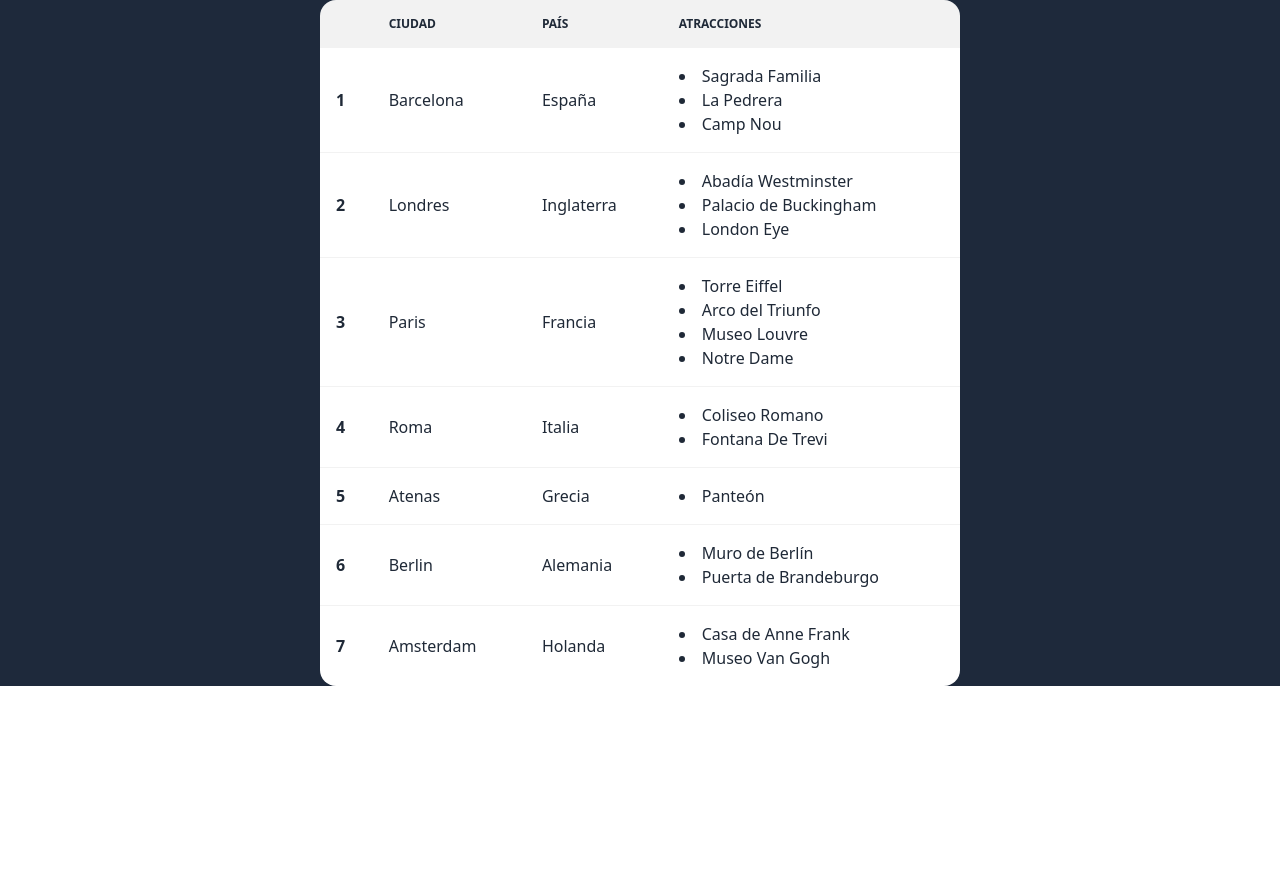
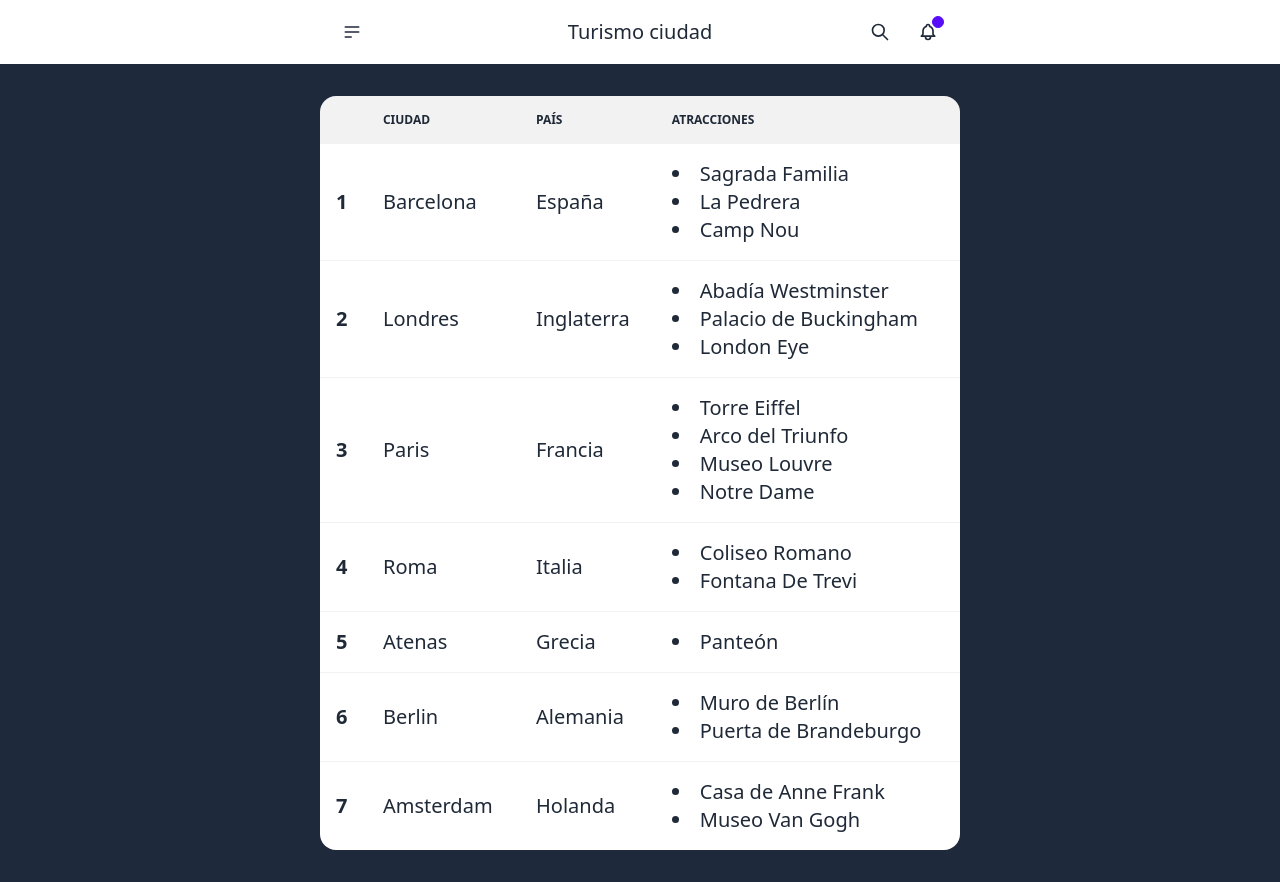
Before and after one commit to ignacioisas9/interaction-gallery, a React (Create React App) app: page /Destinos in a window 1280 px wide. Before the commit the page ends 800 px from the top, so only its background shows below. Built offline with nearby package versions, Linux system fonts and the light colour scheme.

Commit message:
navbar incluided, dropdown needs to be fixed so that menu closes when item clicked

```diff
--- a/package.json
+++ b/package.json
@@ -11,6 +11,7 @@
     "react": "^18.0.0",
     "react-dom": "^18.0.0",
     "react-final-form": "^6.5.9",
+    "react-outside-click-handler": "^1.3.0",
     "react-router-dom": "^6.3.0",
     "react-scripts": "5.0.0",
     "web-vitals": "^2.1.4"
--- a/public/index.html
+++ b/public/index.html
@@ -10,7 +10,7 @@
     />
     <title>Europe Destinations</title>
   </head>
-  <body>
+  <body class="font-sans text-xl">
     <noscript>You need to enable JavaScript to run this app.</noscript>
     <div id="root"></div>
   </body>
--- a/src/App.js
+++ b/src/App.js
@@ -5,11 +5,13 @@ import Destinos from "./pages/Destinos"
 import Precios from "./pages/Precios";
 import MiViaje from "./pages/MiViaje";
 import NotFound from "./pages/NotFound";
+import NavBar from "./components/NavBar";
 
 export function App() {
 
   return (
     <BrowserRouter>
+      <NavBar/>
       <Routes>
         <Route path="/" element={<Home/>} />
         <Route path="/Destinos" element={<Destinos/>} />
--- /dev/null
+++ b/src/components/NavBar.js
@@ -0,0 +1,105 @@
+import { NavLink } from "react-router-dom";
+
+export default function NavBar() {
+  return (
+    <div class="navbar bg-base-100 w-1/2 m-auto flex font-sans">
+      <div class="navbar-start">
+        <div class="dropdown">
+          <label
+            tabindex="0"
+            class="btn btn-ghost btn-circle"
+          >
+            <svg
+              xmlns="http://www.w3.org/2000/svg"
+              class="h-5 w-5"
+              fill="none"
+              viewBox="0 0 24 24"
+              stroke="currentColor"
+            >
+              <path
+                stroke-linecap="round"
+                stroke-linejoin="round"
+                stroke-width="2"
+                d="M4 6h16M4 12h16M4 18h7"
+              />
+            </svg>
+          </label>
+          <ul
+            tabindex="0"
+            class="menu menu-compact dropdown-content mt-3 shadow bg-base-100 rounded-xl w-52 text-left bg-opacity-90"
+          >
+            <li>
+              <NavLink
+                className={({ isActive }) => (isActive ? "font-bold" : "")}
+                to="/Destinos"
+              >
+                Destinos
+              </NavLink>
+            </li>
+            <li>
+              <NavLink
+                className={({ isActive }) => (isActive ? "font-bold" : "")}
+                to="/Precios"
+              >
+                Precios
+              </NavLink>
+            </li>
+            <li>
+              <NavLink
+                className={({ isActive }) => (isActive ? "font-bold" : "")}
+                to="/MiViaje"
+              >
+                Tu viaje
+              </NavLink>
+            </li>
+          </ul>
+        </div>
+      </div>
+      <div class="navbar-center">
+        <NavLink
+          to=""
+          class="btn btn-ghost text-xl normal-case"
+        >
+          Turismo ciudad
+        </NavLink>
+      </div>
+      <div class="navbar-end">
+        <button class="btn btn-ghost btn-circle">
+          <svg
+            xmlns="http://www.w3.org/2000/svg"
+            class="h-5 w-5"
+            fill="none"
+            viewBox="0 0 24 24"
+            stroke="currentColor"
+          >
+            <path
+              stroke-linecap="round"
+              stroke-linejoin="round"
+              stroke-width="2"
+              d="M21 21l-6-6m2-5a7 7 0 11-14 0 7 7 0 0114 0z"
+            />
+          </svg>
+        </button>
+        <button class="btn btn-ghost btn-circle">
+          <div class="indicator">
+            <svg
+              xmlns="http://www.w3.org/2000/svg"
+              class="h-5 w-5"
+              fill="none"
+              viewBox="0 0 24 24"
+              stroke="currentColor"
+            >
+              <path
+                stroke-linecap="round"
+                stroke-linejoin="round"
+                stroke-width="2"
+                d="M15 17h5l-1.405-1.405A2.032 2.032 0 0118 14.158V11a6.002 6.002 0 00-4-5.659V5a2 2 0 10-4 0v.341C7.67 6.165 6 8.388 6 11v3.159c0 .538-.214 1.055-.595 1.436L4 17h5m6 0v1a3 3 0 11-6 0v-1m6 0H9"
+              />
+            </svg>
+            <span class="badge badge-xs badge-primary indicator-item"></span>
+          </div>
+        </button>
+      </div>
+    </div>
+  );
+}
--- a/src/pages/Destinos.js
+++ b/src/pages/Destinos.js
@@ -3,7 +3,7 @@ import { cities } from "../Images";
 
 export default function Destinos() {
   return (
-    <div class="bg-slate-800 w-auto">
+    <div class="bg-slate-800 w-auto p-8">
       <div class="overflow-x-auto m-auto max-w-screen-sm flex">
         <table class="table w-full">
           <thead>
--- a/src/pages/Home.js
+++ b/src/pages/Home.js
@@ -15,86 +15,7 @@ export default function Home() {
   return (
     <div className="w-auto min-h-screen flex bg-slate-800 font-sans">
       <div className="m-auto w-auto max-w-screen-sm pt-0 px-0 pr-0 text-center">
-        <div class="navbar bg-base-100">
-          <div class="navbar-start">
-            <div class="dropdown">
-              <label tabindex="0" class="btn btn-ghost btn-circle">
-                <svg
-                  xmlns="http://www.w3.org/2000/svg"
-                  class="h-5 w-5"
-                  fill="none"
-                  viewBox="0 0 24 24"
-                  stroke="currentColor"
-                >
-                  <path
-                    stroke-linecap="round"
-                    stroke-linejoin="round"
-                    stroke-width="2"
-                    d="M4 6h16M4 12h16M4 18h7"
-                  />
-                </svg>
-              </label>
-              <ul
-                tabindex="0"
-                class="menu menu-compact dropdown-content mt-3 shadow bg-base-100 rounded-xl w-52 text-left"
-              >
-                <li>
-                  <a href="/Destinos">Destinos</a>
-                </li>
-                <li>
-                  <a href="/Precios">Precios</a>
-                </li>
-                <li>
-                  <a href="/MiViaje">Tu viaje</a>
-                </li>
-              </ul>
-            </div>
-          </div>
-          <div class="navbar-center">
-            <a href="/" class="btn btn-ghost normal-case text-xl">
-              Turismo ciudad
-            </a>
-          </div>
-          <div class="navbar-end">
-            <button class="btn btn-ghost btn-circle">
-              <svg
-                xmlns="http://www.w3.org/2000/svg"
-                class="h-5 w-5"
-                fill="none"
-                viewBox="0 0 24 24"
-                stroke="currentColor"
-              >
-                <path
-                  stroke-linecap="round"
-                  stroke-linejoin="round"
-                  stroke-width="2"
-                  d="M21 21l-6-6m2-5a7 7 0 11-14 0 7 7 0 0114 0z"
-                />
-              </svg>
-            </button>
-            <button class="btn btn-ghost btn-circle">
-              <div class="indicator">
-                <svg
-                  xmlns="http://www.w3.org/2000/svg"
-                  class="h-5 w-5"
-                  fill="none"
-                  viewBox="0 0 24 24"
-                  stroke="currentColor"
-                >
-                  <path
-                    stroke-linecap="round"
-                    stroke-linejoin="round"
-                    stroke-width="2"
-                    d="M15 17h5l-1.405-1.405A2.032 2.032 0 0118 14.158V11a6.002 6.002 0 00-4-5.659V5a2 2 0 10-4 0v.341C7.67 6.165 6 8.388 6 11v3.159c0 .538-.214 1.055-.595 1.436L4 17h5m6 0v1a3 3 0 11-6 0v-1m6 0H9"
-                  />
-                </svg>
-                <span class="badge badge-xs badge-primary indicator-item"></span>
-              </div>
-            </button>
-          </div>
-        </div>
-
-        <blockquote class="text-4xl font-semibold italic text-center text-slate-100 p-8">
+        <blockquote class="text-4xl font-semibold italic text-center text-slate-100 p-8 pt-16">
           <span>Elige tu próximo </span>
           <span class="relative">
             <span class="before:block before:absolute before:-inset-1 before:-skew-y-3 before:bg-gradient-to-r before:from-indigo-600 to-rose-500 before:bg-rose-700 relative inline-block">
--- a/src/pages/MiViaje.js
+++ b/src/pages/MiViaje.js
@@ -1,5 +1,3 @@
 export default function MiViaje() {
-  return (
-    <div>Mi Viaje</div>
-  )
+  return <div className="bg-slate-800 min-h-screen text-center p-16">Mi Viaje</div>;
 }
--- a/src/pages/NotFound.js
+++ b/src/pages/NotFound.js
@@ -1,5 +1,5 @@
 export default function NotFound() {
   return (
-    <div>404 Not Found</div>
+    <div className="bg-slate-800 min-h-screen">404 Not Found</div>
   )
 }
--- a/src/pages/Precios.js
+++ b/src/pages/Precios.js
@@ -1,5 +1,5 @@
 export default function Precios() {
   return (
-    <div>Precios</div>
+    <div className="bg-slate-800 min-h-screen text-center p-16">Precios</div>
   )
 }
```
Also changed, not shown: 1 other file (tests, documents, lock files or other folders).
